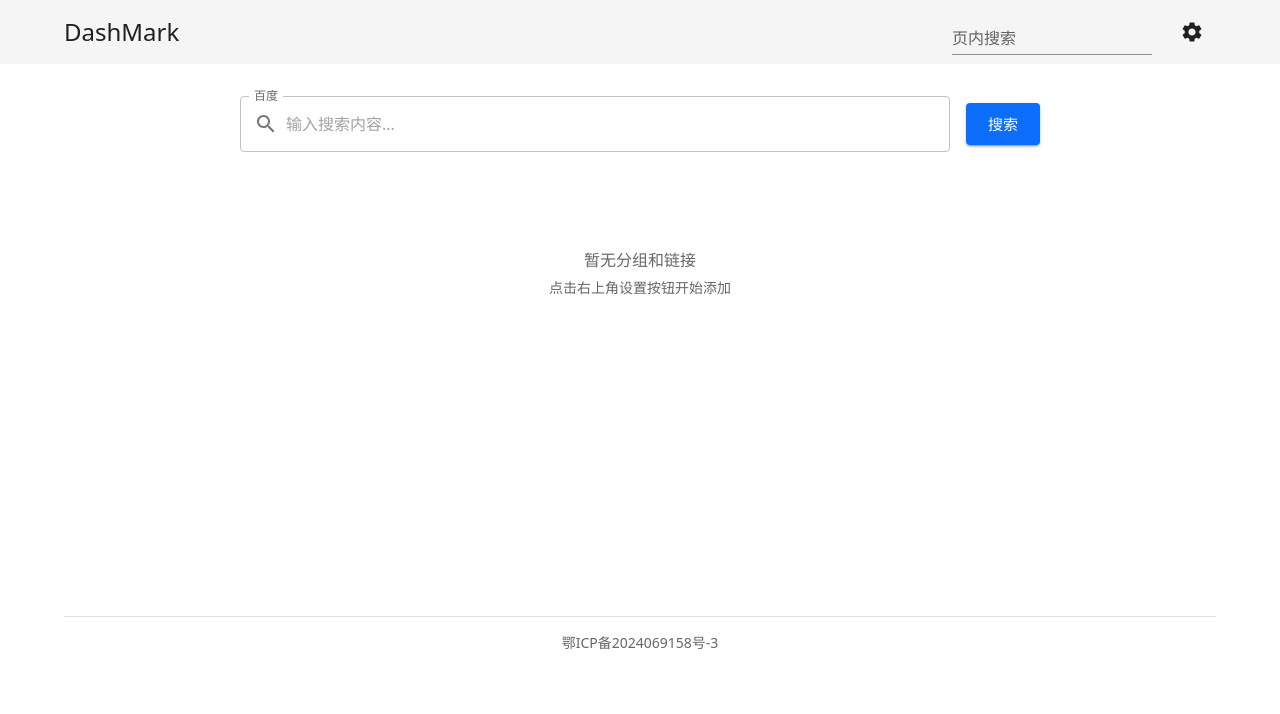
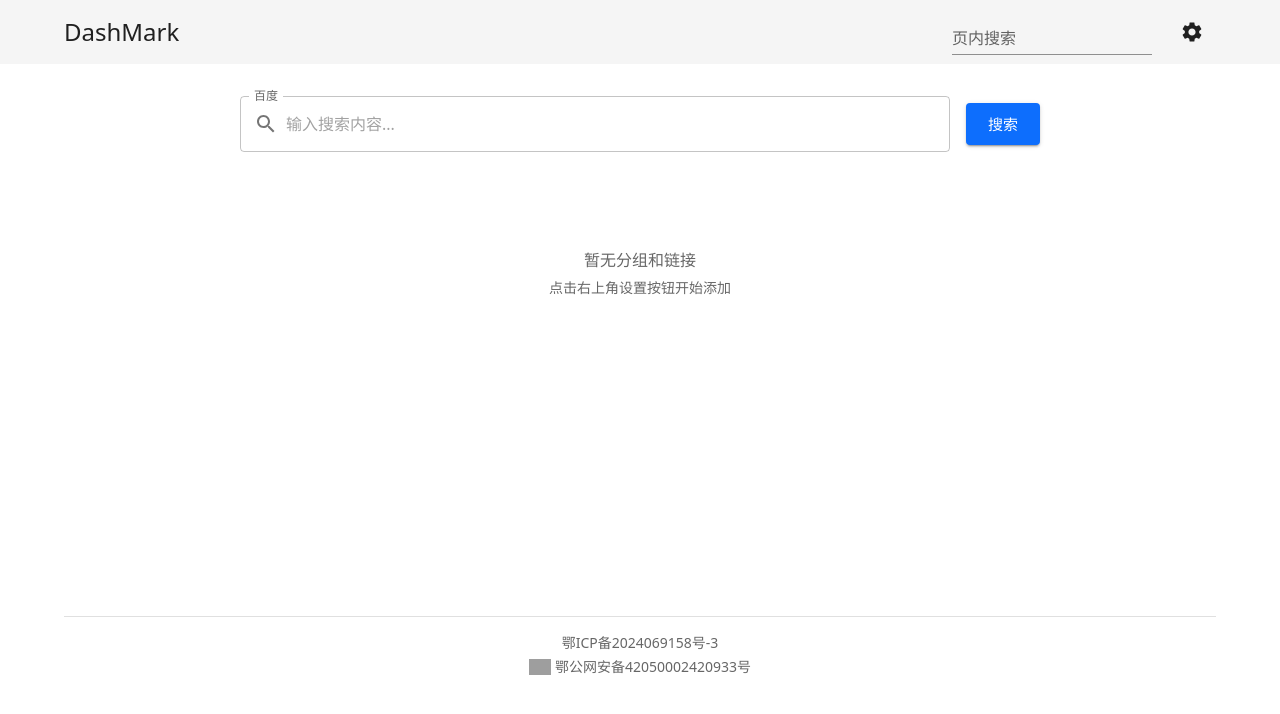
Before and after one commit to Gakusyun/Dashmark, a React (Vite) app: page / in a window 1280 px wide. Shown: the top 714 px of the page. Built offline with nearby package versions, Linux system fonts and the light colour scheme; grey boxes are pictures that could not be loaded; a web font is replaced by a local one.

Commit message:
feat(App): 添加公安备案信息和图标
在App组件中增加了公安备案标识，包括备案图标和链接，
以满足网站合规要求并提升用户信任度。

```diff
--- a/src/App.tsx
+++ b/src/App.tsx
@@ -132,6 +132,22 @@ const App: React.FC = () => {
               >
                 鄂ICP备2024069158号-3
               </a>
+              <br />
+              <Box sx={{ display: 'flex', alignItems: 'center', justifyContent: 'center', gap: 0.5, mt: 0.5 }}>
+                <img
+                  src="https://cdn.gxj62.cn/police.png"
+                  alt="备案图标"
+                  style={{ height: '16.5px', verticalAlign: 'middle' }}
+                />
+                <a
+                  href="https://beian.mps.gov.cn/#/query/webSearch?code=42050002420933"
+                  rel="noreferrer"
+                  target="_blank"
+                  style={{ color: 'inherit', textDecoration: 'none', verticalAlign: 'middle' }}
+                >
+                  鄂公网安备42050002420933号
+                </a>
+              </Box>
             </Typography>
           </Box>
         )}
```
